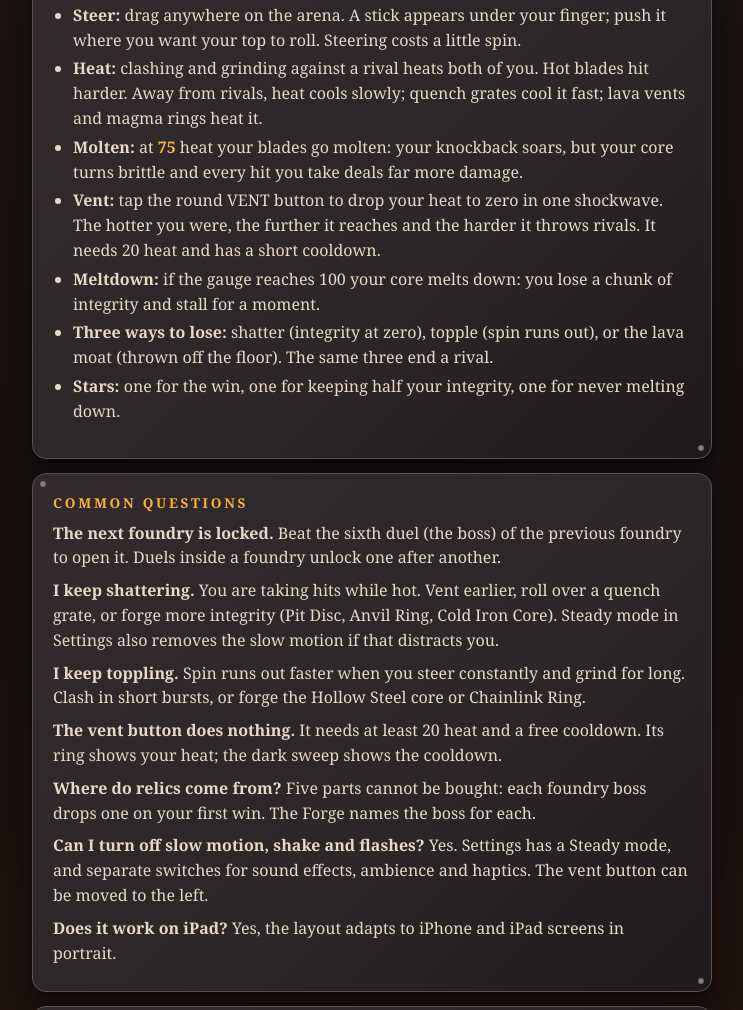
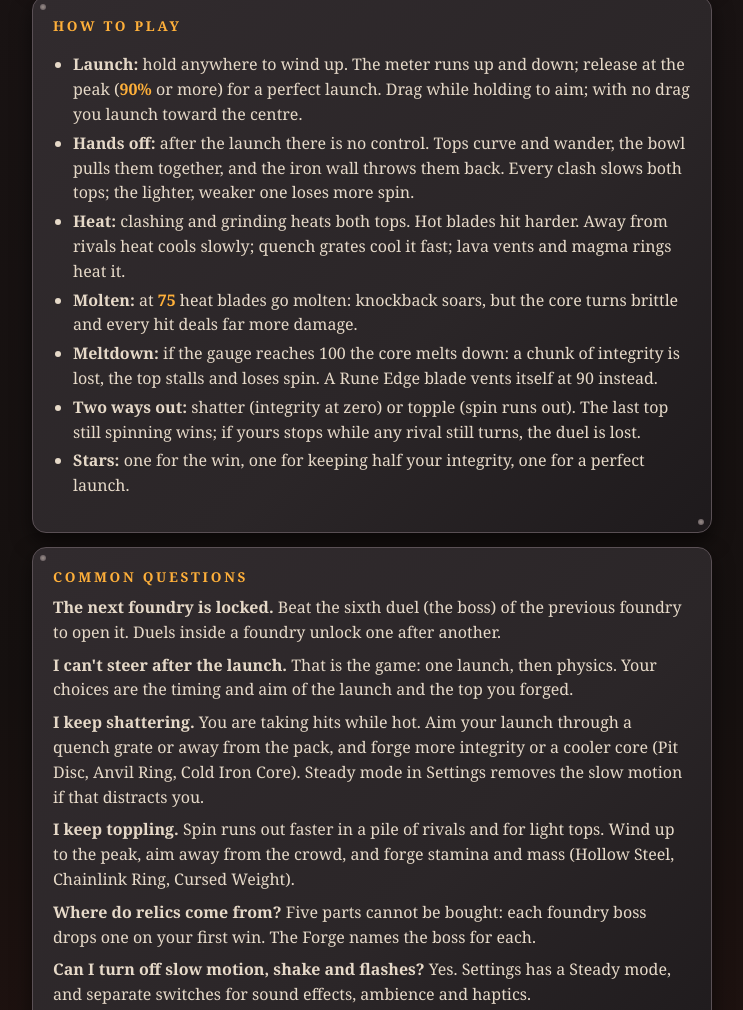
Before and after one commit to anvarali-agapi/app-support, a plain HTML site: page forgespin/index.html in a window 1280 px wide. Shown: the part 657-1667 px from the top of the page, without its empty margins (268-1011 px from the left). Drawn offline with Linux system fonts and the light colour scheme.

Commit message:
Forgespin: update support and privacy pages for the launch-once rules

```diff
--- a/forgespin/index.html
+++ b/forgespin/index.html
@@ -20,7 +20,7 @@
 <h1>Forgespin</h1><div class="sub">Spinner battle &middot; support</div>
 
 <div class="panel"><h2>What it is</h2>
-<p>Forgespin is a dark-fantasy spinning-top duel for iPhone, iPad and Android. You steer a forged top across a basalt arena ringed with lava, grind against rivals to build heat, go molten for crushing knockback at the cost of a brittle core, and vent before the gauge fills. Five foundries hold thirty named rivals and five bosses; the Crucible is an endless wave mode; the Forge lets you build your top from blades, cores and weights. It is free, works offline, and has no ads, purchases or accounts.</p></div>
+<p>Forgespin is a dark-fantasy spinning-top battle royale for iPhone, iPad and Android. You wind up and launch a forged top once, with timing and aim, into a walled basalt arena. After that nobody steers: tops curve, wander, bounce off the iron wall and clash. Every clash costs spin, grinding builds heat, hot blades hit harder and brittle molten cores shatter. The last top still spinning wins. Five foundries hold thirty duels against crowds of up to seven rivals and five bosses; the Crucible is an endless wave mode; the Forge lets you build your top from blades, cores and weights. It is free, works offline, and has no ads, purchases or accounts.</p></div>
 
 <div class="panel"><h2>Contact support</h2>
 <p>Found a bug or have an idea? Open an issue and we will answer there. Please include your device model, your iOS or Android version, and the foundry and duel name (shown at the start of every duel).</p>
@@ -28,22 +28,22 @@
 
 <div class="panel"><h2>How to play</h2>
 <ul>
-<li><strong>Steer:</strong> drag anywhere on the arena. A stick appears under your finger; push it where you want your top to roll. Steering costs a little spin.</li>
-<li><strong>Heat:</strong> clashing and grinding against a rival heats both of you. Hot blades hit harder. Away from rivals, heat cools slowly; quench grates cool it fast; lava vents and magma rings heat it.</li>
-<li><strong>Molten:</strong> at <span class="k">75</span> heat your blades go molten: your knockback soars, but your core turns brittle and every hit you take deals far more damage.</li>
-<li><strong>Vent:</strong> tap the round VENT button to drop your heat to zero in one shockwave. The hotter you were, the further it reaches and the harder it throws rivals. It needs 20 heat and has a short cooldown.</li>
-<li><strong>Meltdown:</strong> if the gauge reaches 100 your core melts down: you lose a chunk of integrity and stall for a moment.</li>
-<li><strong>Three ways to lose:</strong> shatter (integrity at zero), topple (spin runs out), or the lava moat (thrown off the floor). The same three end a rival.</li>
-<li><strong>Stars:</strong> one for the win, one for keeping half your integrity, one for never melting down.</li>
+<li><strong>Launch:</strong> hold anywhere to wind up. The meter runs up and down; release at the peak (<span class="k">90%</span> or more) for a perfect launch. Drag while holding to aim; with no drag you launch toward the centre.</li>
+<li><strong>Hands off:</strong> after the launch there is no control. Tops curve and wander, the bowl pulls them together, and the iron wall throws them back. Every clash slows both tops; the lighter, weaker one loses more spin.</li>
+<li><strong>Heat:</strong> clashing and grinding heats both tops. Hot blades hit harder. Away from rivals heat cools slowly; quench grates cool it fast; lava vents and magma rings heat it.</li>
+<li><strong>Molten:</strong> at <span class="k">75</span> heat blades go molten: knockback soars, but the core turns brittle and every hit deals far more damage.</li>
+<li><strong>Meltdown:</strong> if the gauge reaches 100 the core melts down: a chunk of integrity is lost, the top stalls and loses spin. A Rune Edge blade vents itself at 90 instead.</li>
+<li><strong>Two ways out:</strong> shatter (integrity at zero) or topple (spin runs out). The last top still spinning wins; if yours stops while any rival still turns, the duel is lost.</li>
+<li><strong>Stars:</strong> one for the win, one for keeping half your integrity, one for a perfect launch.</li>
 </ul></div>
 
 <div class="panel"><h2>Common questions</h2>
 <p><strong>The next foundry is locked.</strong> Beat the sixth duel (the boss) of the previous foundry to open it. Duels inside a foundry unlock one after another.</p>
-<p><strong>I keep shattering.</strong> You are taking hits while hot. Vent earlier, roll over a quench grate, or forge more integrity (Pit Disc, Anvil Ring, Cold Iron Core). Steady mode in Settings also removes the slow motion if that distracts you.</p>
-<p><strong>I keep toppling.</strong> Spin runs out faster when you steer constantly and grind for long. Clash in short bursts, or forge the Hollow Steel core or Chainlink Ring.</p>
-<p><strong>The vent button does nothing.</strong> It needs at least 20 heat and a free cooldown. Its ring shows your heat; the dark sweep shows the cooldown.</p>
+<p><strong>I can't steer after the launch.</strong> That is the game: one launch, then physics. Your choices are the timing and aim of the launch and the top you forged.</p>
+<p><strong>I keep shattering.</strong> You are taking hits while hot. Aim your launch through a quench grate or away from the pack, and forge more integrity or a cooler core (Pit Disc, Anvil Ring, Cold Iron Core). Steady mode in Settings removes the slow motion if that distracts you.</p>
+<p><strong>I keep toppling.</strong> Spin runs out faster in a pile of rivals and for light tops. Wind up to the peak, aim away from the crowd, and forge stamina and mass (Hollow Steel, Chainlink Ring, Cursed Weight).</p>
 <p><strong>Where do relics come from?</strong> Five parts cannot be bought: each foundry boss drops one on your first win. The Forge names the boss for each.</p>
-<p><strong>Can I turn off slow motion, shake and flashes?</strong> Yes. Settings has a Steady mode, and separate switches for sound effects, ambience and haptics. The vent button can be moved to the left.</p>
+<p><strong>Can I turn off slow motion, shake and flashes?</strong> Yes. Settings has a Steady mode, and separate switches for sound effects, ambience and haptics.</p>
 <p><strong>Does it work on iPad?</strong> Yes, the layout adapts to iPhone and iPad screens in portrait.</p></div>
 
 <div class="panel"><h2>Saving and progress</h2>
```
Also changed, not shown: forgespin/privacy.html (+3 -3 lines).
